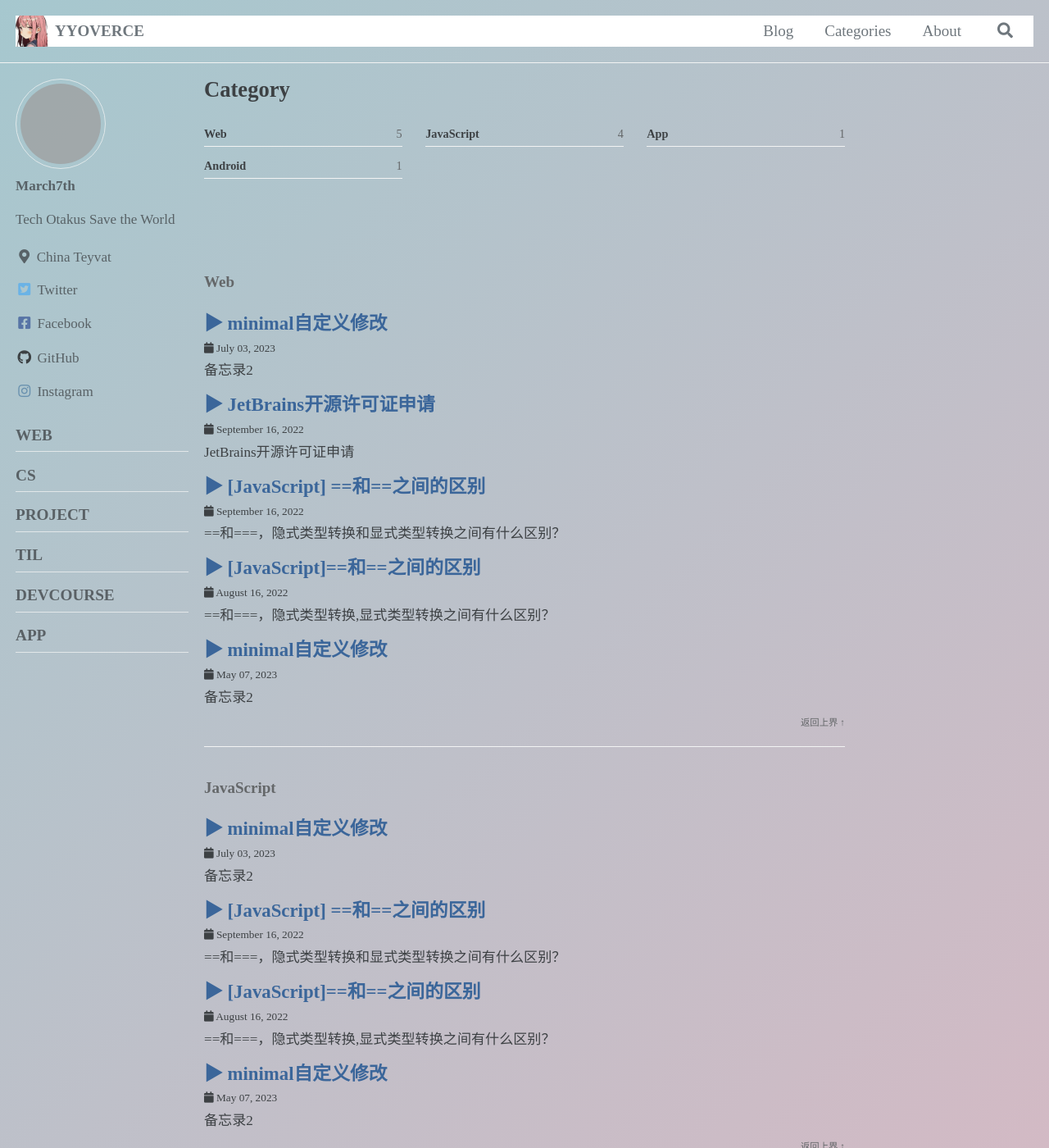
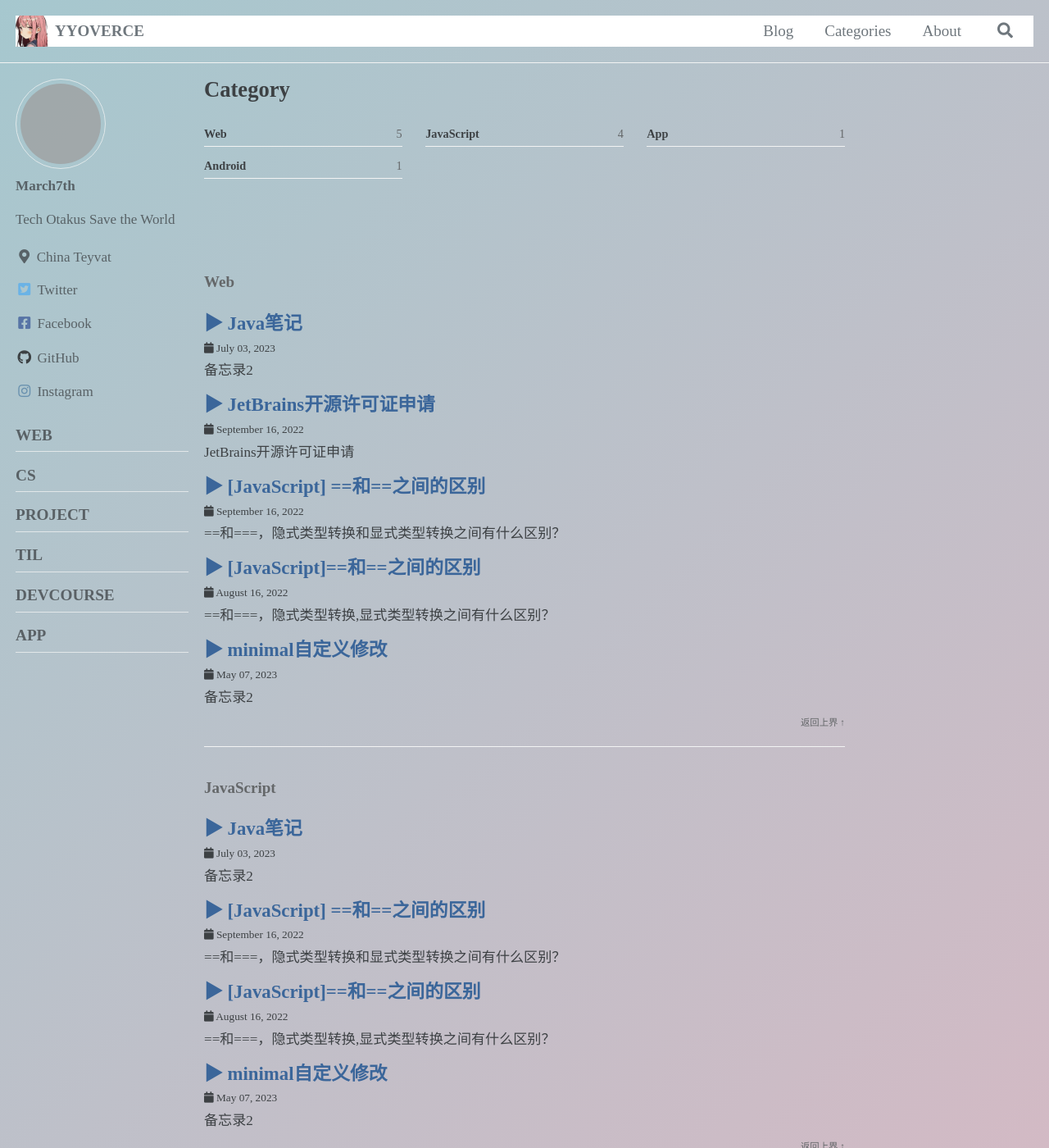
Before and after one commit to Sumalene/Sumalene.github.io, a Jekyll site: the page built from _pages/categories/categories.md, in a window 1280 px wide and 1400 px high. Shown: the whole window at 82% size. Built offline with Jekyll 4.4.1, drawn with Linux system fonts in a browser that asks for light colours; cached includes are drawn as plain includes; grey boxes are pictures that could not be loaded.

Commit message:
Update 2023-07-03-aboutsth.md

````diff
--- a/_posts/2023-07-03-aboutsth.md
+++ b/_posts/2023-07-03-aboutsth.md
@@ -1,6 +1,6 @@
 ---
 layout: single
-title: "minimal自定义修改"
+title: "Java笔记"
 categories: [Web, JavaScript]
 last_modified_at: 2023-07-03
 excerpt: "备忘录2"
@@ -24,7 +24,3 @@ public class MyClass {
 }
 ```
 ![image](https://github.com/Sumalene/March7thBlog/assets/124686994/afd8157f-7257-4ba1-a478-7062e50de1bd)
-
-我的主业并不是全栈或者web,写的东西也可能只有自己会看吧,权且作为一个树洞吧,聊胜于无.
-
-- “大理石索引的灵魂，航行在陌生的思想海洋 ; 我们生活在大地上，但我们的梦想超越天空”
````
